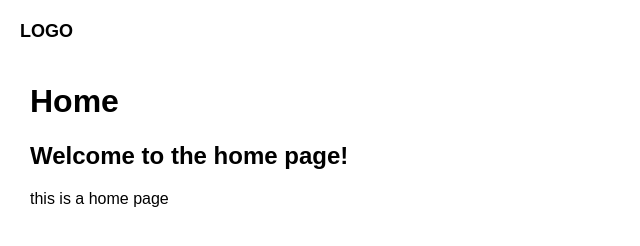
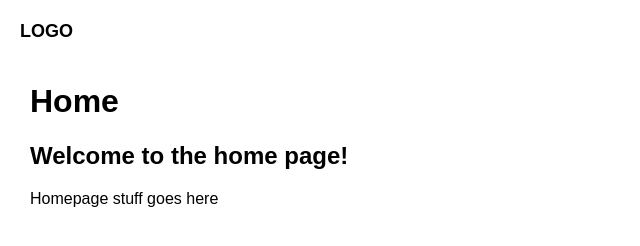
Before and after one commit to milespratt/gatsby-md-poc, a Gatsby site: page / in a window 1280 px wide. Shown: the full height of the page, 0-640 px from the left. Built offline with nearby package versions, Linux system fonts and the light colour scheme; Gatsby itself is replaced by a stand-in of ours.

Commit message:
Update index.md

```diff
--- a/content/pages/index.md
+++ b/content/pages/index.md
@@ -7,4 +7,4 @@
 
 ## Welcome to the home page!
 
-this is a home page
+Homepage stuff goes here
```
